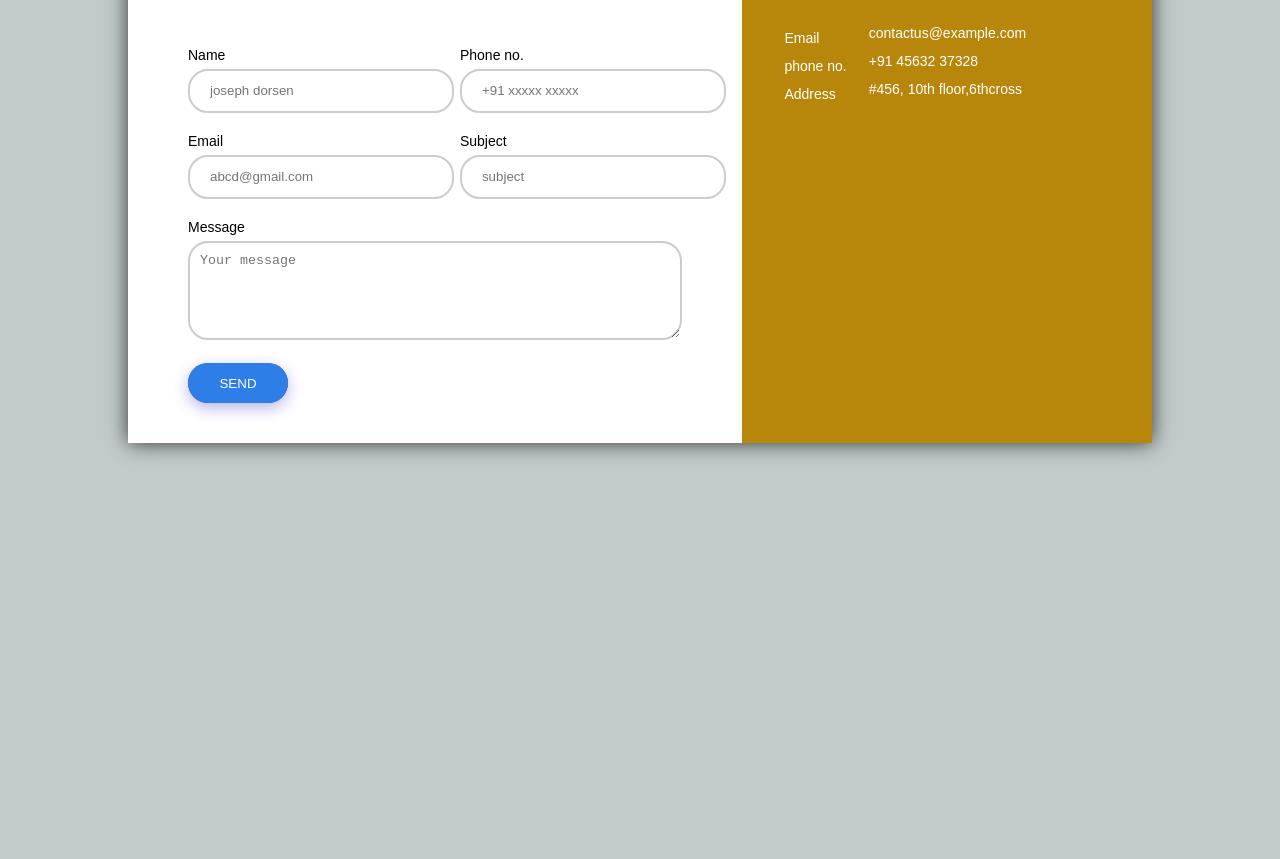
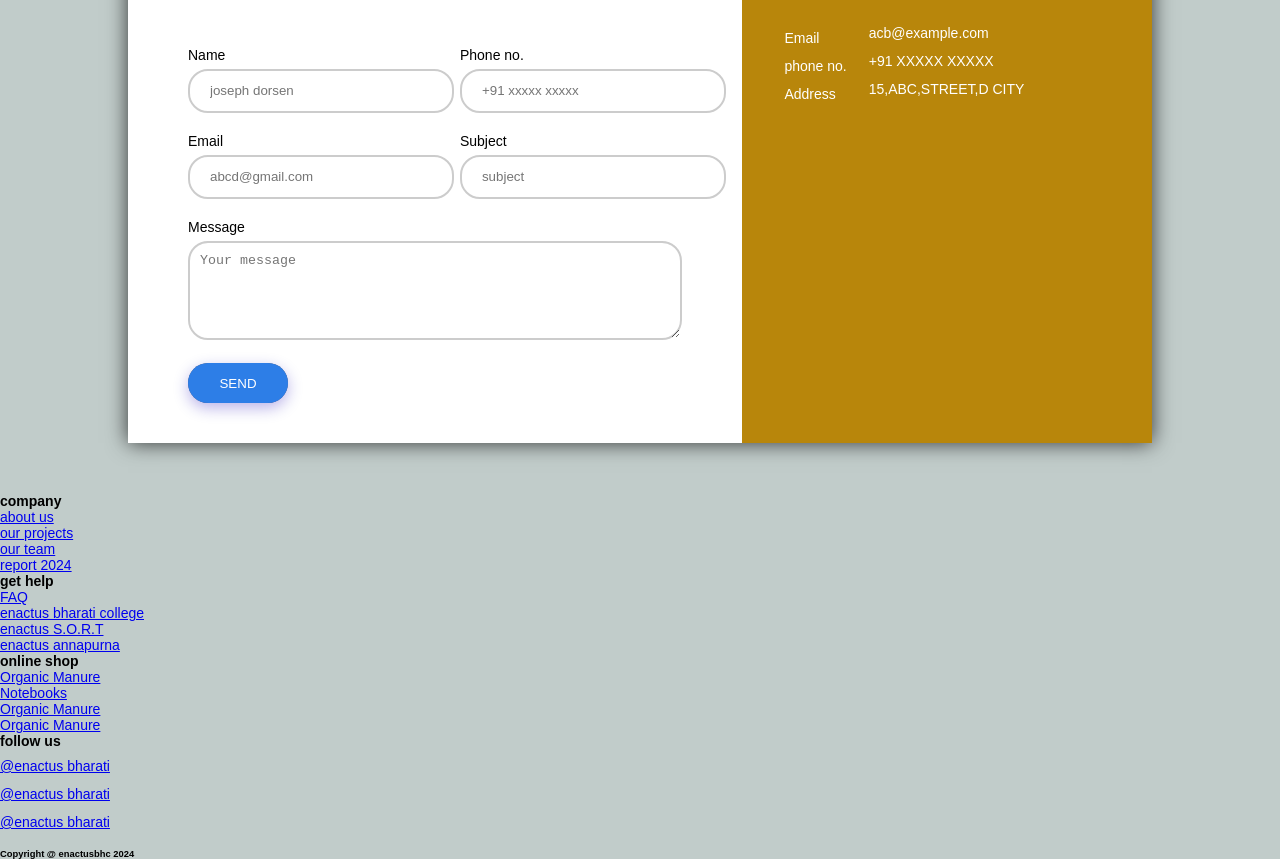
Before and after one commit to ayushiiGeoradverse3/enactusbharatiweb, a plain HTML site: page enactus bharati website/enactuscontact.html in a window 1280 px wide. Shown: the part 264-1123 px from the top of the page. Before the commit the page ends 800 px from the top, so only its background shows below. Drawn offline with Linux system fonts and the light colour scheme.

Commit message:
Update enactuscontact.html

```diff
--- a/enactus bharati website/enactuscontact.html
+++ b/enactus bharati website/enactuscontact.html
@@ -62,15 +62,15 @@
                 <table>
                     <tr>
                         <td>Email</td>
-                        <td>contactus@example.com</td>
+                        <td>acb@example.com</td>
                     </tr>
                     <tr>
                         <td>phone no.</td>
-                        <td>+91 45632 37328</td>
+                        <td>+91 XXXXX XXXXX</td>
                     </tr>
                     <tr>
                         <td>Address</td>
-                        <td>#456, 10th floor,6thcross</td>
+                        <td>15,ABC,STREET,D CITY</td>
                     </tr>
                 </table>
 
@@ -78,5 +78,48 @@
             </div>
         </div>
     </div>
+    <footer class="footer">
+        <div class="containerf">
+            <div class="rowf">
+                <div class="footer-col">
+                    <h4>company</h4>
+                    <ul class="ulf">
+                        <li><a href="#">about us</a></li>
+                        <li><a href="#">our projects</a></li>
+                        <li><a href="#">our team</a></li>
+                        <li><a href="#">report 2024</a></li>
+                    </ul>
+                </div>
+                <div class="footer-col">
+                    <h4>get help</h4>
+                    <ul class="ulf">
+                        <li><a href="#">FAQ</a></li>
+                        <li><a href="#">enactus bharati college</a></li>
+                        <li><a href="#">enactus S.O.R.T</a></li>
+                        <li><a href="#">enactus annapurna</a></li>
+                    </ul>
+                </div>
+                <div class="footer-col">
+                    <h4>online shop</h4>
+                    <ul class="ulf">
+                        <li><a href="shop.html">Organic Manure</a></li>
+                        <li><a href="#">Notebooks</a></li>
+                        <li><a href="#">Organic Manure</a></li>
+                        <li><a href="#">Organic Manure</a></li>
+                    </ul>
+                </div>
+                <div class="footer-col">
+                    <h4>follow us</h4>
+                    <ul class="ulf" >
+                        <li><a href="#"><i class="fa fa-youtube-play" style="font-size:24px"></i> @enactus bharati</a></li>
+                        <li><a href="#"><i class="fa fa-instagram" style="font-size:24px;"></i> @enactus bharati</a></li>
+                        <li><a href="#"><i class="fa fa-linkedin-square" style="font-size:24px"></i> @enactus bharati</a></li>
+                    </ul>
+                    <br>
+                    <h6>Copyright @ enactusbhc 2024</h6>
+                </div>
+            </div>
+        </div>
+    </footer>
 </body>
 </html>
```
